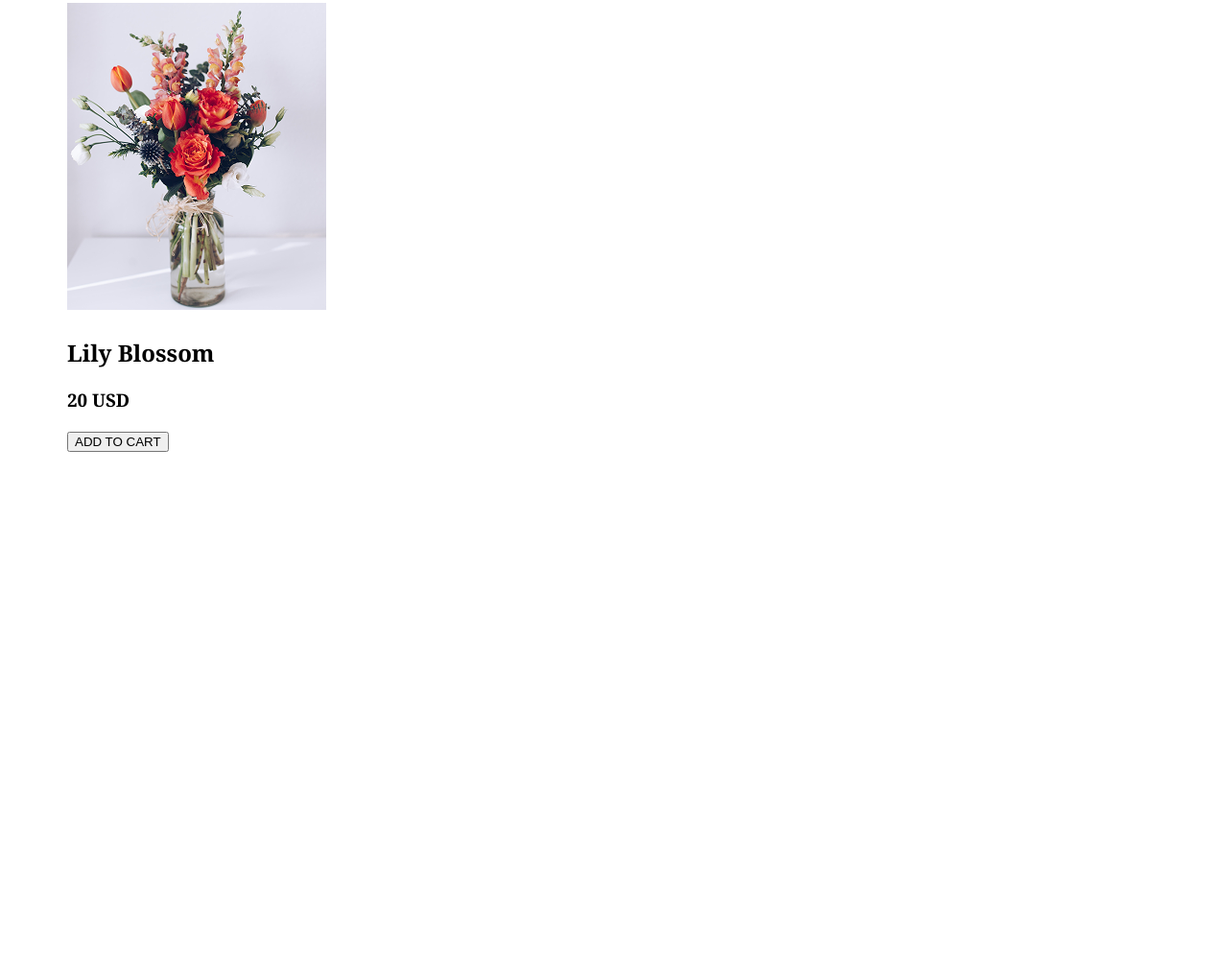
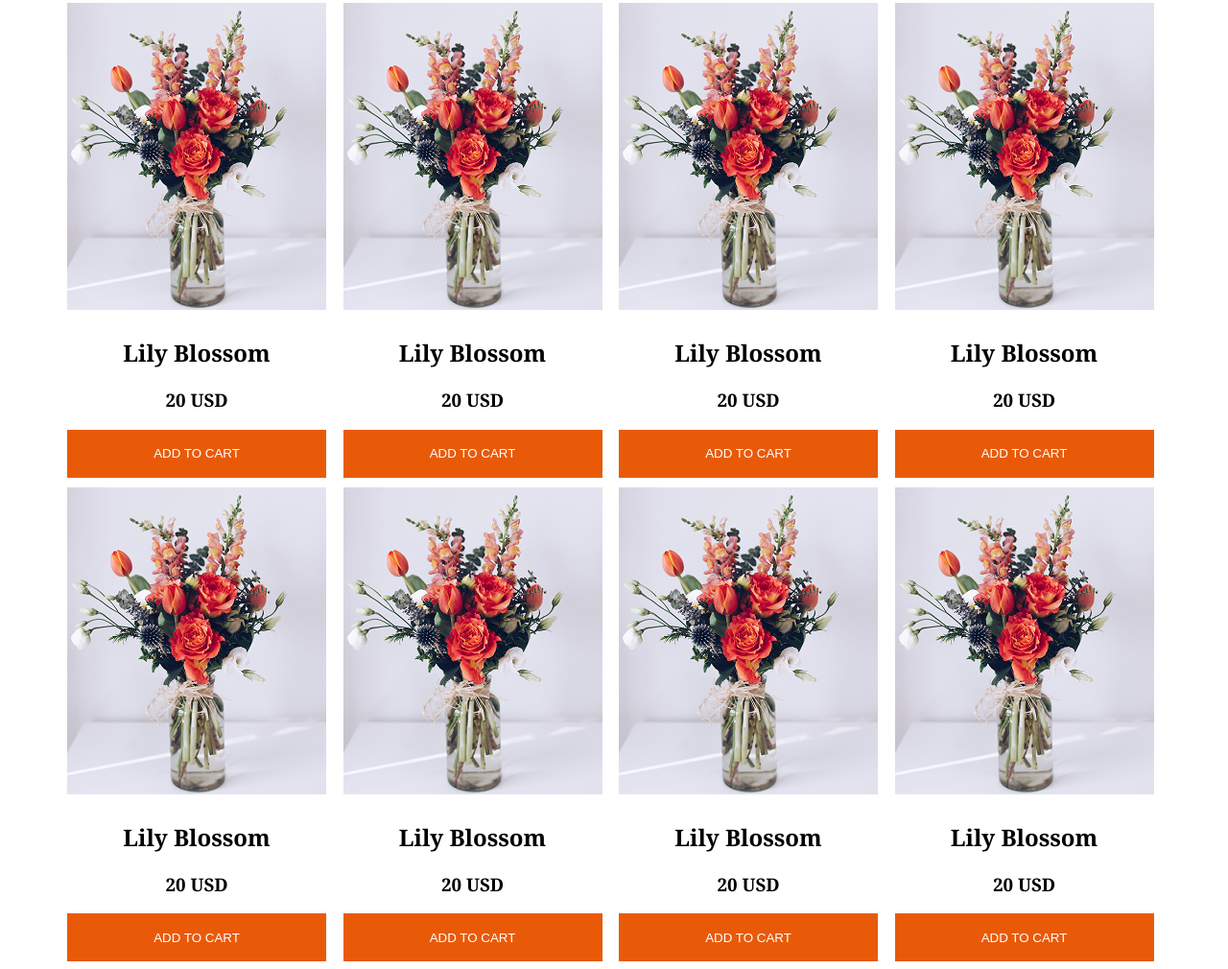
Before and after one commit to YSR2519/my-2nd-assignment, a plain HTML site: page index.html in a window 1280 px wide. Shown: the part 868-1878 px from the top of the page at 96% size. Before the commit the page ends 1347 px from the top, so only its background shows below. Drawn offline with Linux system fonts and the light colour scheme.

Commit message:
compleate card style

```diff
--- a/index.html
+++ b/index.html
@@ -61,13 +61,87 @@
         </p>
         </div>
 
-        <div class="card">
+        <div class="grid-card">
+            <div class="card">
           <img src="./assets/sample-flower-image.png" alt="">
+          <div class="card-name">
           <h2>Lily Blossom </h2>
           <h3> 20 USD</h3>
+          </div>
           <button class="card-btn">
             ADD TO CART
           </button>
+        </div>
+        <div class="card">
+          <img src="./assets/sample-flower-image.png" alt="">
+          <div class="card-name">
+          <h2>Lily Blossom </h2>
+          <h3> 20 USD</h3>
+          </div>
+          <button class="card-btn">
+            ADD TO CART
+          </button>
+        </div>
+        <div class="card">
+          <img src="./assets/sample-flower-image.png" alt="">
+          <div class="card-name">
+          <h2>Lily Blossom </h2>
+          <h3> 20 USD</h3>
+          </div>
+          <button class="card-btn">
+            ADD TO CART
+          </button>
+        </div>
+        <div class="card">
+          <img src="./assets/sample-flower-image.png" alt="">
+          <div class="card-name">
+          <h2>Lily Blossom </h2>
+          <h3> 20 USD</h3>
+          </div>
+          <button class="card-btn">
+            ADD TO CART
+          </button>
+        </div>
+        <div class="card">
+          <img src="./assets/sample-flower-image.png" alt="">
+          <div class="card-name">
+          <h2>Lily Blossom </h2>
+          <h3> 20 USD</h3>
+          </div>
+          <button class="card-btn">
+            ADD TO CART
+          </button>
+        </div>
+        <div class="card">
+          <img src="./assets/sample-flower-image.png" alt="">
+          <div class="card-name">
+          <h2>Lily Blossom </h2>
+          <h3> 20 USD</h3>
+          </div>
+          <button class="card-btn">
+            ADD TO CART
+          </button>
+        </div>
+        <div class="card">
+          <img src="./assets/sample-flower-image.png" alt="">
+          <div class="card-name">
+          <h2>Lily Blossom </h2>
+          <h3> 20 USD</h3>
+          </div>
+          <button class="card-btn">
+            ADD TO CART
+          </button>
+        </div>
+        <div class="card">
+          <img src="./assets/sample-flower-image.png" alt="">
+          <div class="card-name">
+          <h2>Lily Blossom </h2>
+          <h3> 20 USD</h3>
+          </div>
+          <button class="card-btn">
+            ADD TO CART
+          </button>
+        </div>
         </div>
      </section>
     </main>
--- a/styles/flowershop.css
+++ b/styles/flowershop.css
@@ -76,6 +76,27 @@ align-items: center;
   font-weight: 700;
   font-size: 3.125rem;
  }
+ .card{
+  width: 270px;
+
+ }
+ /* grid */
+ .grid-card{
+  display: grid;
+  grid-template-columns: repeat(4,1fr);
+  gap: 10px;
+ }
+ .card-name{
+  width: 270px;
+  text-align: center;
+ }
+ .card-btn{
+  width: 270px;
+  height: 50px;
+  color: white;
+  background-color: #E95A08;
+  border: none;
+ }
 
 
 /* Responsive media quary */
```
